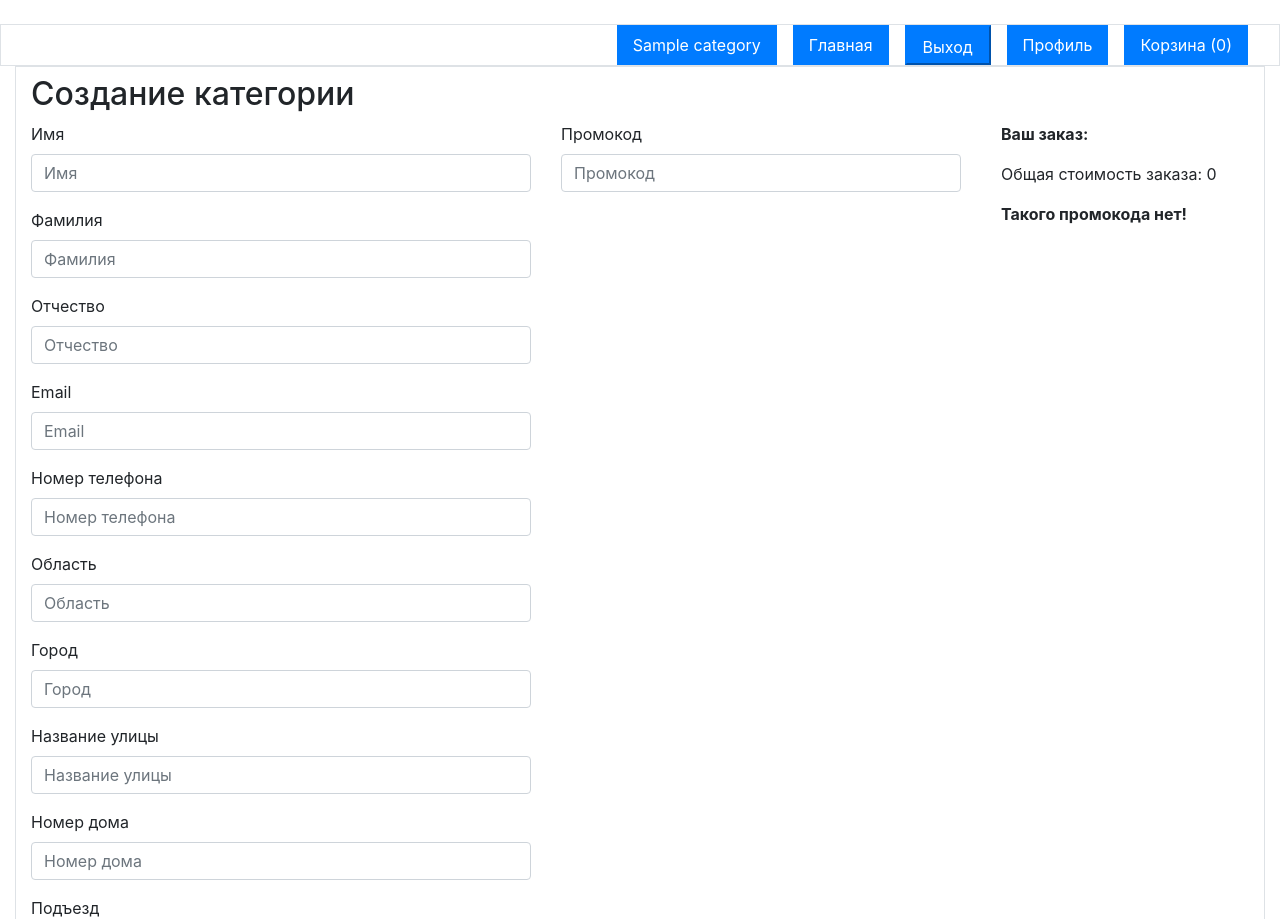
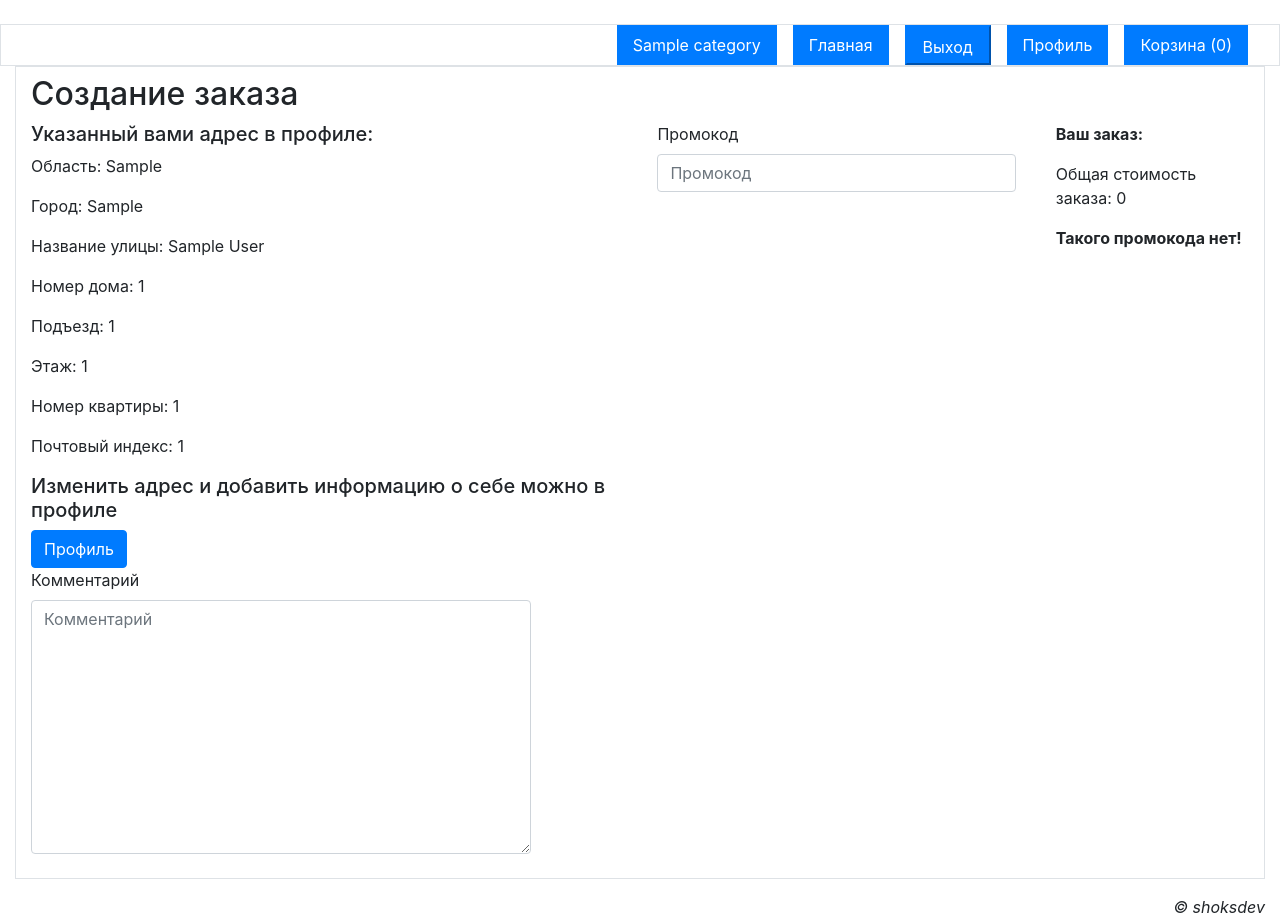
Before and after one commit to shoksdev/kashtak-city-shop, a Django app: page /order/create/ in a window 1280 px wide. Shown: the part 115-1034 px from the top of the page. Run offline with Django 5.2, Linux system fonts and the light colour scheme; a user stored in the database is signed in; tables that the repository leaves empty hold one stand-in row (values such as "Sample post"); some libraries are stand-ins or nearby versions.

Commit message:
Add new create order form

```diff
--- a/kashtak_city_shop/main/forms.py
+++ b/kashtak_city_shop/main/forms.py
@@ -3,13 +3,24 @@ from django import forms
 from .models import Order
 
 
-class OrderCreateForm(forms.ModelForm):
-
+class OrderCreateFormForUserWithoutAll(forms.ModelForm):
     class Meta:
         model = Order
         fields = ('name', 'surname', 'patronymic', 'email', 'phone', 'region', 'city', 'street_name', 'house_number',
                   'entrance', 'floor', 'apartment', 'post_code', 'comment',)
 
 
+class OrderCreateFormForUserWithAddress(forms.ModelForm):
+    class Meta:
+        model = Order
+        fields = ('name', 'surname', 'patronymic', 'phone', 'comment',)
+
+
+class OrderCreateFormForUserWithAddressAndInfo(forms.ModelForm):
+    class Meta:
+        model = Order
+        fields = ('comment',)
+
+
 class PromoCodeApplyForm(forms.Form):
     promo_code = forms.CharField(label='Промокод')
--- a/kashtak_city_shop/main/templates/order_create.html
+++ b/kashtak_city_shop/main/templates/order_create.html
@@ -4,13 +4,47 @@
 {% block title %}Создание заказа{% endblock %}
 
 {% block content %}
-    <h2>Создание категории</h2>
+    <h2>Создание заказа</h2>
     <div style="display: flex">
-        <form method="POST" style="width: 500px">
-            {% csrf_token %}
-            {% bootstrap_form form layout='horizontal' %}
-            {% buttons submit='Создать' %}{% endbuttons %}
-        </form>
+        <div>
+        {% if user.is_authenticated and user.region and user.name %}
+            <h5>Указанный вами адрес в профиле: </h5>
+            <p>Область: {{ user.region }}</p>
+            <p>Город: {{ user.city }}</p>
+            <p>Название улицы: {{ user.street_name }}</p>
+            <p>Номер дома: {{ user.house_number }}</p>
+            <p>Подъезд: {{ user.entrance }}</p>
+            <p>Этаж: {{ user.floor }}</p>
+            <p>Номер квартиры: {{ user.apartment }}</p>
+            <p>Почтовый индекс: {{ user.post_code }}</p>
+            <p>Имя: {{ user.name }}</p>
+            <p>Фамилия: {{ user.surname }}</p>
+            <p>Отчество: {{ user.patronymic }}</p>
+            <p>Электронная почта: {{ user.email }}</p>
+            <p>Номер телефона: {{ user.phone }}</p>
+
+            <h5>Изменить информацию о себе можно в профиле</h5>
+            <a href="{% url 'profile' %}" class="btn btn-primary">Профиль</a>
+        {% elif user.is_authenticated and user.region %}
+            <h5>Указанный вами адрес в профиле: </h5>
+            <p>Область: {{ user.region }}</p>
+            <p>Город: {{ user.city }}</p>
+            <p>Название улицы: {{ user.street_name }}</p>
+            <p>Номер дома: {{ user.house_number }}</p>
+            <p>Подъезд: {{ user.entrance }}</p>
+            <p>Этаж: {{ user.floor }}</p>
+            <p>Номер квартиры: {{ user.apartment }}</p>
+            <p>Почтовый индекс: {{ user.post_code }}</p>
+
+            <h5>Изменить адрес и добавить информацию о себе можно в профиле</h5>
+            <a href="{% url 'profile' %}" class="btn btn-primary">Профиль</a>
+        {% endif %}
+            <form method="POST" style="width: 500px">
+                {% csrf_token %}
+                {% bootstrap_form form layout='horizontal' %}
+                {% buttons submit='Создать' %}{% endbuttons %}
+            </form>
+        </div>
         <form action="{% url 'promo_code_apply' %}" method="POST" style="width: 400px; margin-left: 30px">
             {% csrf_token %}
             {% bootstrap_form promo_code_apply_form layout='horizontal' %}
--- a/kashtak_city_shop/main/views.py
+++ b/kashtak_city_shop/main/views.py
@@ -3,7 +3,8 @@ from django.shortcuts import render, get_object_or_404, redirect
 from django.urls import reverse
 from django.views.generic import ListView, DetailView, CreateView
 
-from .forms import OrderCreateForm, PromoCodeApplyForm
+from .forms import PromoCodeApplyForm, OrderCreateFormForUserWithAddressAndInfo, \
+    OrderCreateFormForUserWithAddress, OrderCreateFormForUserWithoutAll
 from .models import Product, Category, Order, OrderItem, ProductSize, PromoCode
 from cart.forms import CartAddProductForm
 
@@ -45,7 +46,15 @@ class ProductDetailView(DetailView):
 class OrderCreateView(CreateView):
     model = Order
     template_name = 'order_create.html'
-    form_class = OrderCreateForm
+
+    def get_form_class(self):
+        current_user = self.request.user
+        if current_user.is_authenticated and current_user.region and current_user.first_name:
+            return OrderCreateFormForUserWithAddressAndInfo
+        elif current_user.is_authenticated and current_user.region:
+            return OrderCreateFormForUserWithAddress
+        else:
+            return OrderCreateFormForUserWithoutAll
 
     def get_context_data(self, *, object_list=None, **kwargs):
         data = super().get_context_data(**kwargs)
@@ -60,6 +69,32 @@ class OrderCreateView(CreateView):
         current_user.save()
         order_data_for_create, product_sizes_data_for_update = [], []
         instance = form.save(commit=False)
+
+        if current_user.is_authenticated and current_user.region and current_user.first_name:
+            instance.region = current_user.region
+            instance.city = current_user.city
+            instance.street_name = current_user.street_name
+            instance.house_number = current_user.house_number
+            instance.entrance = current_user.entrance
+            instance.floor = current_user.floor
+            instance.apartment = current_user.apartment
+            instance.post_code = current_user.post_code
+            instance.email = current_user.email
+            instance.phone = current_user.phone
+            instance.name = current_user.first_name
+            instance.surname = current_user.last_name
+            instance.patronymic = current_user.patronymic
+        elif current_user.is_authenticated and current_user.region:
+            instance.region = current_user.region
+            instance.city = current_user.city
+            instance.street_name = current_user.street_name
+            instance.house_number = current_user.house_number
+            instance.entrance = current_user.entrance
+            instance.floor = current_user.floor
+            instance.apartment = current_user.apartment
+            instance.post_code = current_user.post_code
+            instance.email = current_user.email
+
         instance.promo_code = cart.promo_code
         instance.total_sum = cart.get_total_price_after_discount()
         instance.customer = current_user
--- a/kashtak_city_shop/users/models.py
+++ b/kashtak_city_shop/users/models.py
@@ -5,16 +5,19 @@ from django.utils.translation import gettext_lazy as _
 
 
 class CustomUser(AbstractUser):
-    email = models.EmailField(_("email address"), unique=True)
+    first_name = models.CharField(_("Имя"), max_length=150, blank=True, null=True)
+    last_name = models.CharField(_("Фамилия"), max_length=150, blank=True, null=True)
+    patronymic = models.CharField(_("Отчество"), max_length=150, blank=True, null=True)
+    email = models.EmailField(_("Email"), unique=True)
     username = models.CharField(
-        _("username"),
+        _("Юзернейм"),
         max_length=150,
         unique=False,
         help_text=_(
             "Required. 150 characters or fewer. Letters, digits and @/./+/-/_ only."
         ),
         error_messages={
-            "unique": _("A user with that username already exists."),
+            "uniqe": _("A user with that username already exists."),
         },
     )
     phoneNumberRegex = RegexValidator(regex=r'^((\+\d{,4})[\- ]?)?(\(?\d{3}\)?[\- ]?)?[\d\- ]{7,10}$')
```
Also changed, not shown: kashtak_city_shop/users/forms.py (+10 -9 lines), kashtak_city_shop/users/templates/profile.html (+9 -8 lines), kashtak_city_shop/users/migrations/0008_customuser_name_customuser_patronymic_and_more.py (added), kashtak_city_shop/users/migrations/0009_remove_customuser_name_remove_customuser_surname_and_more.py (added).
